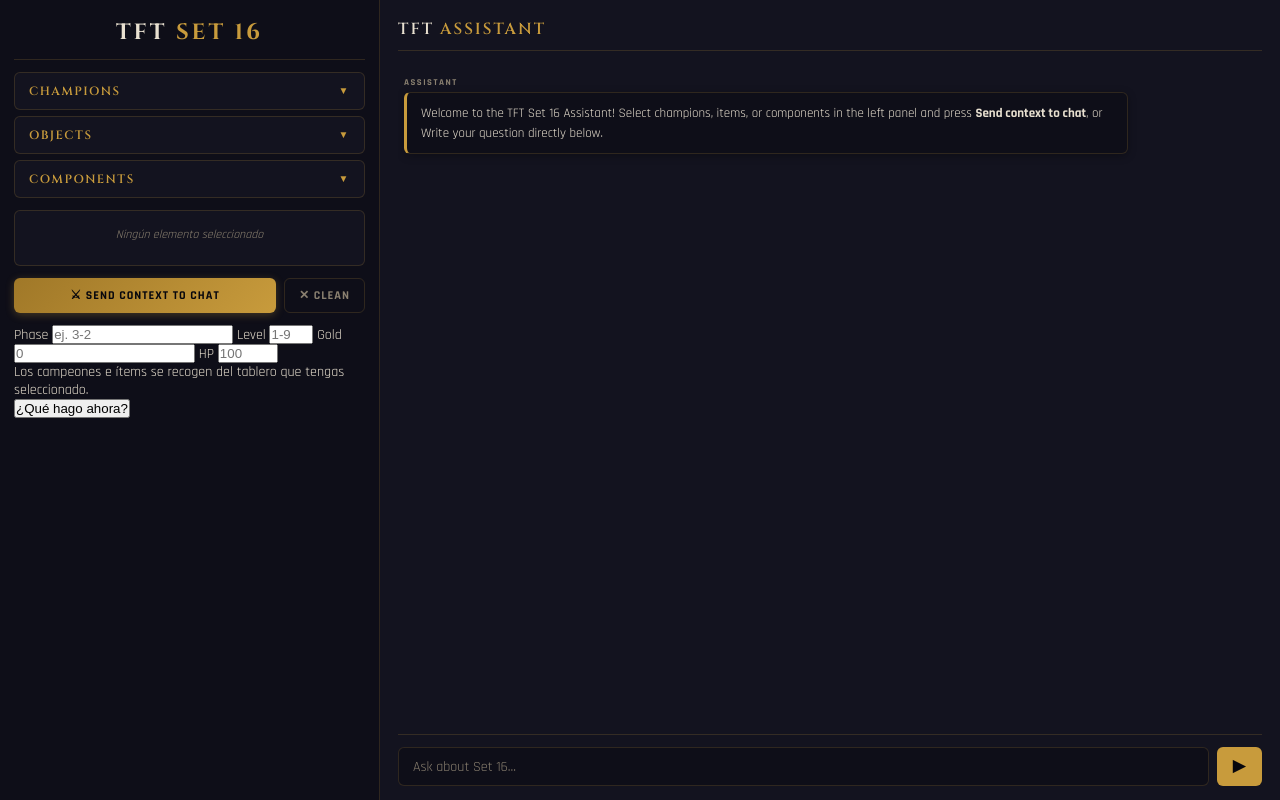
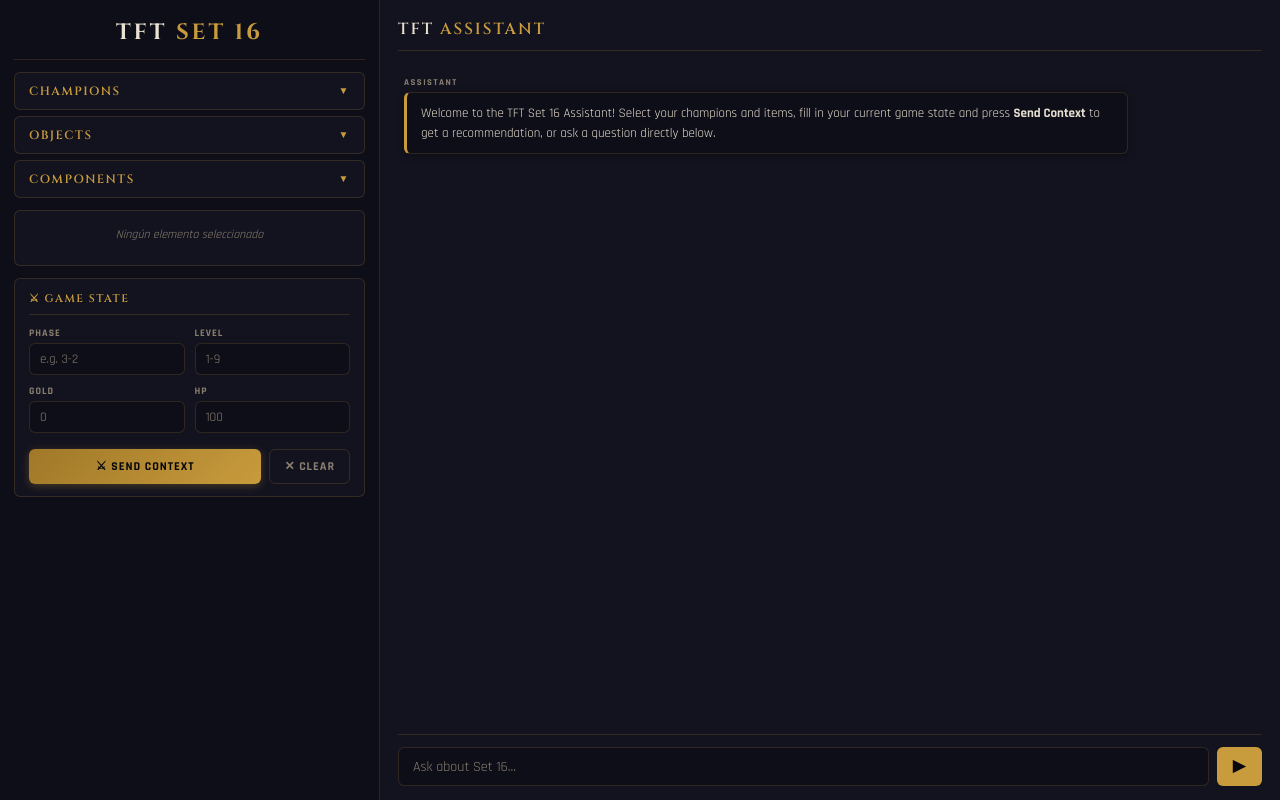
Before and after one commit to br0431/TFG, a Flask app: page / in a window 1280 px wide. Run offline with Flask 3, Linux system fonts and the light colour scheme.

Commit message:
Cambios estilos

```diff
--- a/UI/app.py
+++ b/UI/app.py
@@ -5,10 +5,10 @@ import json
 import glob
 from flask import Flask, render_template, session, request, send_from_directory
 
-from rag.gameContext.decision_engine import get_decisions
-
 # Añadimos la raíz del proyecto al path para poder importar rag/
 sys.path.insert(0, os.path.join(os.path.dirname(__file__), '..'))
+
+from rag.gameContext.decision_engine import get_decisions
 from rag.search import ask
 
 app = Flask(__name__)
--- a/UI/static/style.css
+++ b/UI/static/style.css
@@ -522,5 +522,133 @@ details[open] .arrow { transform: rotate(180deg); }
   box-shadow: 0 0 12px var(--gold-glow);
 }
 
+.advice-section {
+  border: 1px solid var(--border);
+  border-radius: var(--radius);
+  background: var(--panel-b);
+  padding: 12px 14px;
+  display: flex;
+  flex-direction: column;
+  gap: 12px;
+  flex-shrink: 0;
+}
+
+.advice-section-title {
+  font-family: 'Cinzel', serif;
+  font-size: 11px;
+  font-weight: 600;
+  letter-spacing: 1.5px;
+  text-transform: uppercase;
+  color: var(--gold);
+  border-bottom: 1px solid var(--border);
+  padding-bottom: 8px;
+}
+
+.advice-fields {
+  display: grid;
+  grid-template-columns: 1fr 1fr;
+  gap: 10px;
+}
+
+.advice-label {
+  display: flex;
+  flex-direction: column;
+  gap: 4px;
+  font-family: 'Rajdhani', sans-serif;
+  font-size: 10px;
+  font-weight: 700;
+  letter-spacing: 1px;
+  text-transform: uppercase;
+  color: var(--text-dim);
+}
+
+.advice-input {
+  background: var(--panel-a);
+  border: 1px solid var(--border);
+  border-radius: var(--radius);
+  color: var(--text);
+  font-family: 'Rajdhani', sans-serif;
+  font-size: 13px;
+  padding: 7px 10px;
+  outline: none;
+  transition: border-color var(--transition), box-shadow var(--transition);
+  width: 100%;
+}
+
+.advice-input::placeholder { color: var(--text-dim); }
+
+.advice-input:focus {
+  border-color: var(--gold);
+  box-shadow: 0 0 8px var(--gold-dim);
+}
+
+.advice-buttons {
+  display: flex;
+  gap: 8px;
+  padding-top: 4px;
+}
+
+.advice-output {
+  border: 1px solid var(--border);
+  border-radius: var(--radius);
+  background: var(--panel-b);
+  padding: 12px 14px;
+  display: flex;
+  flex-direction: column;
+  gap: 10px;
+  flex-shrink: 0;
+}
+
+.advice-rules-title,
+.advice-comp-title {
+  font-family: 'Cinzel', serif;
+  font-size: 11px;
+  font-weight: 600;
+  letter-spacing: 1.5px;
+  text-transform: uppercase;
+  color: var(--gold);
+  padding-bottom: 6px;
+  border-bottom: 1px solid var(--border);
+}
+
+.advice-rules-list {
+  list-style: none;
+  display: flex;
+  flex-direction: column;
+  gap: 6px;
+  padding: 0;
+  margin: 0;
+}
+
+.advice-rules-list li {
+  font-size: 12px;
+  color: var(--text);
+  padding: 6px 10px;
+  background: var(--panel-a);
+  border-left: 3px solid var(--gold);
+  border-radius: 0 var(--radius) var(--radius) 0;
+  line-height: 1.4;
+}
+
+.advice-comp-text {
+  font-size: 13px;
+  color: var(--text);
+  line-height: 1.55;
+  padding: 8px 10px;
+  background: var(--panel-a);
+  border: 1px solid var(--border);
+  border-left: 3px solid #5ba4f5;
+  border-radius: 0 var(--radius) var(--radius) 0;
+}
+
+.advice-error {
+  font-size: 12px;
+  color: #e05050;
+  padding: 8px 10px;
+  background: rgba(224, 80, 80, 0.08);
+  border: 1px solid rgba(224, 80, 80, 0.3);
+  border-radius: var(--radius);
+}
+
 .htmx-indicator { opacity: 0; transition: opacity 0.2s; }
 .htmx-request .htmx-indicator { opacity: 1; }
--- a/UI/templates/index.html
+++ b/UI/templates/index.html
@@ -1,6 +1,6 @@
 {% extends "base.html" %}
 {% block content %}
-<div class="layout">
+<div class="layout" xmlns:hx-on="http://www.w3.org/1999/xhtml">
 
   <!-- PANEL IZQUIERDO -->
   <aside class="panel panel-left">
@@ -57,50 +57,39 @@
       {% include 'partials/selected_zone.html' %}
     {% endwith %}
 
-    <div class="action-buttons">
-      <button class="btn btn-primary"
-              hx-post="/chat"
-              hx-include="#selected-zone"
-              hx-target="#chat-messages"
-              hx-swap="beforeend scroll:#chat-messages:bottom">
-        ⚔ SEND CONTEXT TO CHAT
-      </button>
-      <button class="btn btn-secondary"
-              hx-post="/clear"
-              hx-target="#selected-zone"
-              hx-swap="outerHTML">
-        ✕ CLEAN
-      </button>
-    </div>
-
     <form hx-post="/advice"
       hx-target="#advice-output"
       hx-swap="innerHTML">
 
+  <div class="advice-section">
+    <span class="advice-section-title">⚔ Game State</span>
+
     <div class="advice-fields">
-    <label>
-      Phase
-      <input type="text" name="phase" placeholder="ej. 3-2" required>
+      <label class="advice-label">Phase
+        <input class="advice-input" type="text" name="phase" placeholder="e.g. 3-2" required>
       </label>
-    <label>
-      Level
-      <input type="number" name="level" min="1" max="9" placeholder="1-9" required>
+      <label class="advice-label">Level
+        <input class="advice-input" type="number" name="level" min="1" max="9" placeholder="1-9" required>
       </label>
-    <label>
-      Gold
-      <input type="number" name="gold" min="0" placeholder="0" required>
+      <label class="advice-label">Gold
+        <input class="advice-input" type="number" name="gold" min="0" placeholder="0" required>
       </label>
-    <label>
-      HP
-      <input type="number" name="hp" min="0" max="100" placeholder="100" required>
+      <label class="advice-label">HP
+        <input class="advice-input" type="number" name="hp" min="0" max="100" placeholder="100" required>
       </label>
     </div>
 
-  <p class="advice-hint">
-    Los campeones e ítems se recogen del tablero que tengas seleccionado.
-  </p>
-
-  <button type="submit">¿Qué hago ahora?</button>
+    <div class="advice-buttons">
+      <button type="submit" class="btn btn-primary">⚔ SEND CONTEXT</button>
+      <button type="button"
+              class="btn btn-secondary"
+              hx-post="/clear"
+              hx-target="#selected-zone"
+              hx-swap="outerHTML">
+        ✕ CLEAR
+      </button>
+    </div>
+  </div>
     </form>
 
     <div id="advice-output"></div>
@@ -116,9 +105,9 @@
       <div class="chat-bubble bot">
         <div class="bubble-label">ASSISTANT</div>
         <div class="bubble-content">
-          Welcome to the TFT Set 16 Assistant! Select champions, items, or components
-          in the left panel and press <strong>Send  context to chat</strong>, or Write
-          your question directly below.
+          Welcome to the TFT Set 16 Assistant! Select your champions and items,
+          fill in your current game state and press <strong>Send Context</strong>
+          to get a recommendation, or ask a question directly below.
         </div>
       </div>
     </div>
```
Also changed, not shown: UI/templates/partials/advice_response.html (+9 -10 lines). Lines whose indentation alone changed are shown as unchanged.
